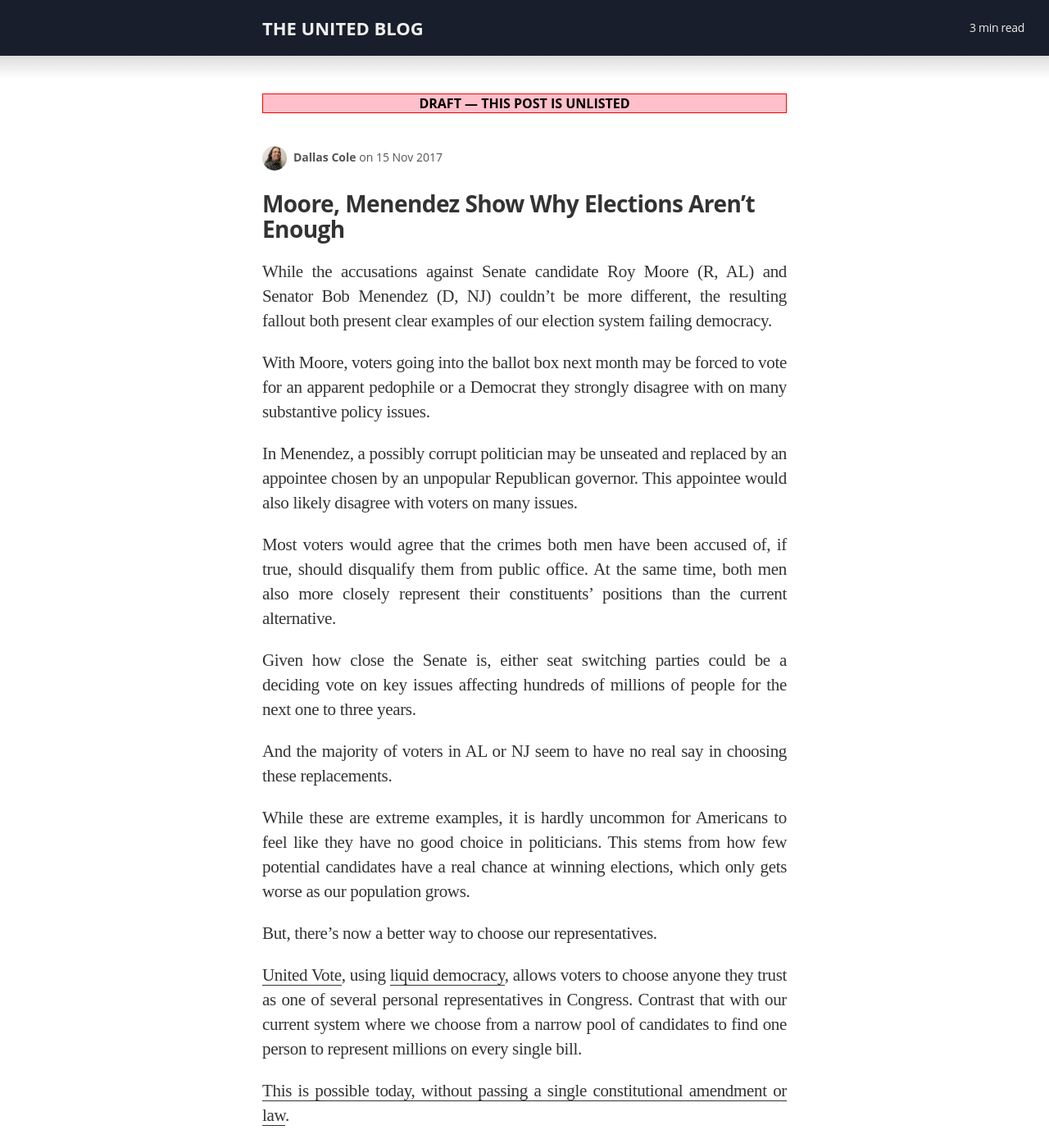
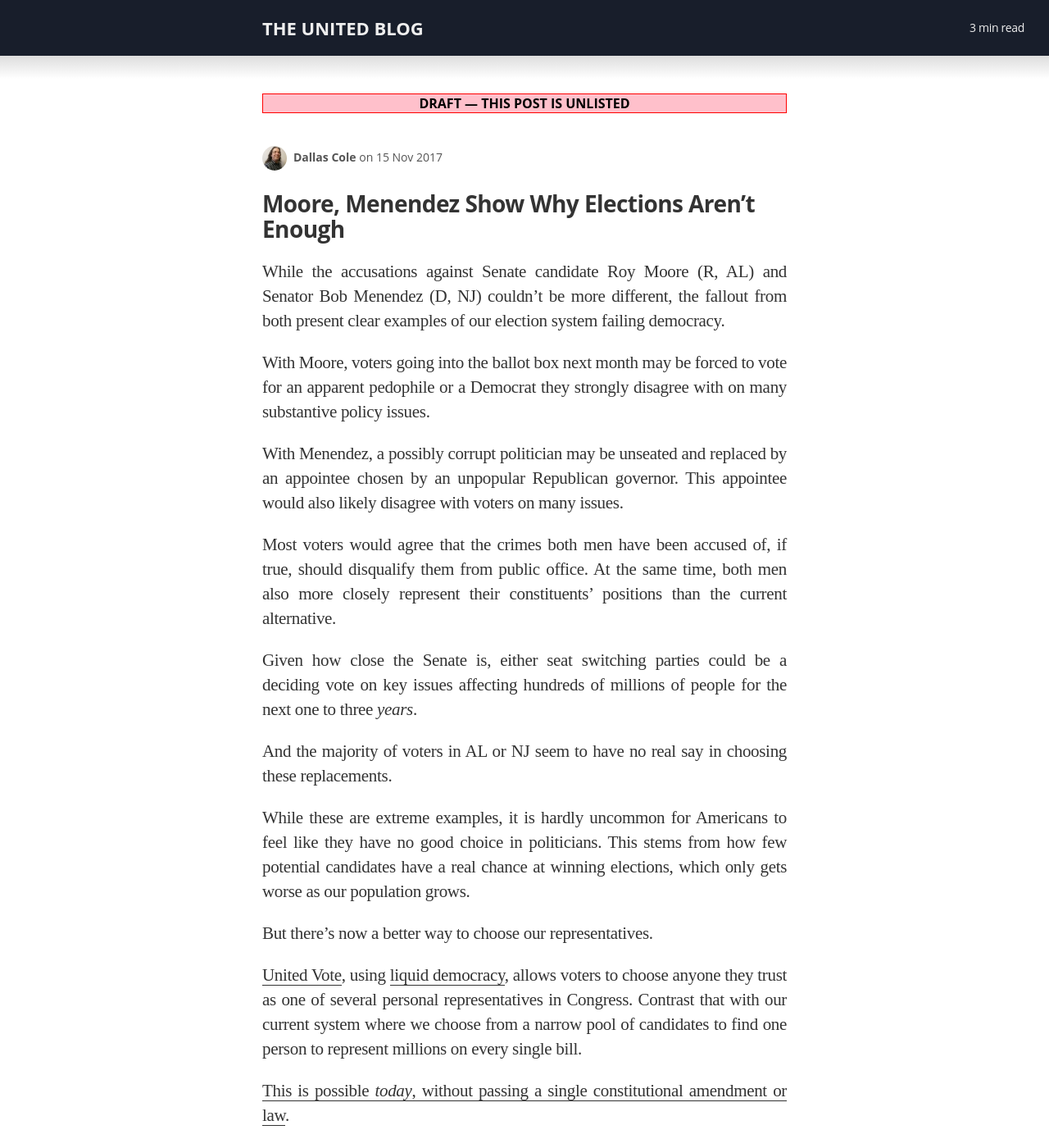
Before and after one commit to voteliquid/blog, a Jekyll site: the page built from _posts/2017-11-15-moore-menendez-show-why-elections-arent-enough.md, in a window 1280 px wide and 1400 px high. Shown: the whole window at 82% size. Built offline with Jekyll 4.4.1, drawn with Linux system fonts in a browser that asks for light colours; nearby versions of some CDN libraries; some web fonts are replaced; some of the changed text lies outside the part shown.

Commit message:
Minor tweaks to 'Moore, Menendez'

```diff
--- a/_posts/2017-11-15-moore-menendez-show-why-elections-arent-enough.md
+++ b/_posts/2017-11-15-moore-menendez-show-why-elections-arent-enough.md
@@ -2,32 +2,32 @@
 layout: post
 title: "Moore, Menendez Show Why Elections Aren’t Enough"
 author: dallascole
-excerpt: "While the accusations against Senate candidate Roy Moore (R, AL) and Senator Bob Menendez (D, NJ) couldn't be more different, the resulting fallout both present clear examples of our election system failing democracy."
+excerpt: "While the accusations against Senate candidate Roy Moore (R, AL) and Senator Bob Menendez (D, NJ) couldn't be more different, the fallout from both present clear examples of our election system failing democracy."
 unlisted: true
 ---
 
-While the accusations against Senate candidate Roy Moore (R, AL) and Senator Bob Menendez (D, NJ) couldn't be more different, the resulting fallout both present clear examples of our election system failing democracy.
+While the accusations against Senate candidate Roy Moore (R, AL) and Senator Bob Menendez (D, NJ) couldn't be more different, the fallout from both present clear examples of our election system failing democracy.
 
 With Moore, voters going into the ballot box next month may be forced to vote for an apparent pedophile or a Democrat they strongly disagree with on many substantive policy issues.
 
-In Menendez, a possibly corrupt politician may be unseated and replaced by an appointee chosen by an unpopular Republican governor. This appointee would also likely disagree with voters on many issues.
+With Menendez, a possibly corrupt politician may be unseated and replaced by an appointee chosen by an unpopular Republican governor. This appointee would also likely disagree with voters on many issues.
 
 Most voters would agree that the crimes both men have been accused of, if true, should disqualify them from public office. At the same time, both men also more closely represent their constituents’ positions than the current alternative.
 
-Given how close the Senate is, either seat switching parties could be a deciding vote on key issues affecting hundreds of millions of people for the next one to three years.
+Given how close the Senate is, either seat switching parties could be a deciding vote on key issues affecting hundreds of millions of people for the next one to three *years*.
 
 And the majority of voters in AL or NJ seem to have no real say in choosing these replacements.
 
 While these are extreme examples, it is hardly uncommon for Americans to feel like they have no good choice in politicians. This stems from how few potential candidates have a real chance at winning elections, which only gets worse as our population grows.
 
-But, there’s now a better way to choose our representatives.
+But there’s now a better way to choose our representatives.
 
 [United Vote](http://united.vote/), using [liquid democracy](https://www.youtube.com/watch?v=Ya1dNNzkQTE), allows voters to choose anyone they trust as one of several personal representatives in Congress. Contrast that with our current system where we choose from a narrow pool of candidates to find one person to represent millions on every single bill.
 
-[This is possible today, without passing a single constitutional amendment or law](https://blog.united.vote/2017/11/06/announcing-united-vote/).
+[This is possible *today*, without passing a single constitutional amendment or law](https://blog.united.vote/2017/11/06/announcing-united-vote/).
 
 With liquid, every voter can vote directly on any bill. Whenever a voter chooses not to vote, one of their representatives casts the vote on their behalf. Since voters can override their representative’s vote, this allows voters to defer to experts to handle the day-to-day process of legislating while still retaining final say.
 
-Best of all, this happens without divisive elections pitting Americans against Americans over flawed candidates.
+Best of all, this happens without polarizing elections pitting Americans against Americans over flawed candidates.
 
 We’re building a democracy where every voter has representation they trust. [Join us](https://united.vote/join).
```
